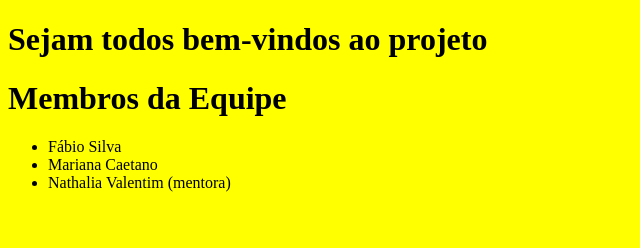
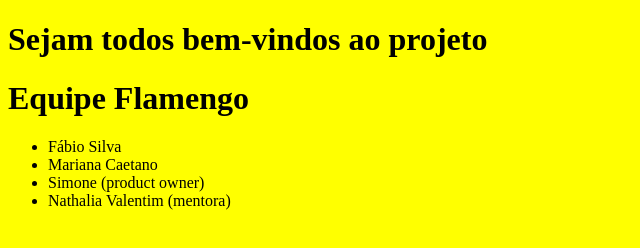
Before and after one commit to rommelcarneiro/git-pples-n-20212, a plain HTML site: page index.html in a window 1280 px wide. Shown: the whole page, without its empty margins (0-640 px from the left). Drawn offline with Linux system fonts and the light colour scheme.

Commit message:
UPDATE index.html nome da equipe

```diff
--- a/index.html
+++ b/index.html
@@ -10,10 +10,11 @@
 <body>
     <h1>Sejam todos bem-vindos ao projeto</h1>
 
-    <h1>Membros da Equipe</h1>
+    <h1>Equipe Flamengo</h1>
     <ul>
         <li>Fábio Silva</li>
         <li>Mariana Caetano</li>
+        <li>Simone (product owner)</li>
         <li>Nathalia Valentim (mentora)</li>
     </ul>
 </body>
```
